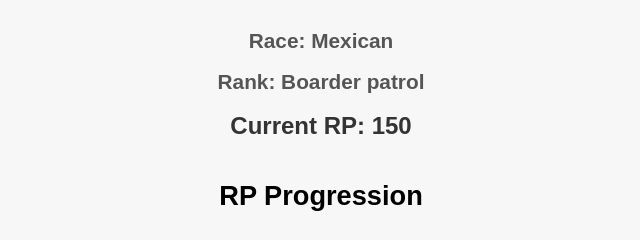
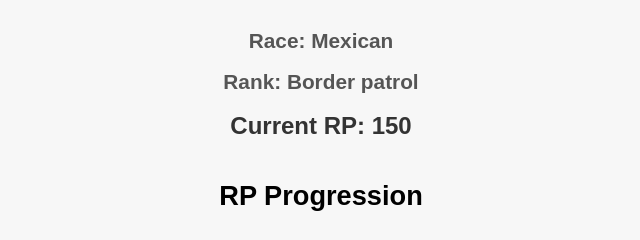
Before and after one commit to MAHAJAMBA/rp-leaderboards, a plain HTML site: page javier.html in a window 1280 px wide. Shown: the part 274-514 px from the top of the page, 319-959 px from the left. Drawn offline with Linux system fonts and the light colour scheme.

Commit message:
Update javier.html

```diff
--- a/javier.html
+++ b/javier.html
@@ -14,7 +14,7 @@
     <img src="images/javier.png" alt="Javier's Profile Picture">
     <h1>Javier</h1>
     <h2 class="race">Race: Mexican </h2>
-    <h2 class="rank">Rank: Boarder patrol </h2>
+    <h2 class="rank">Rank: Border patrol </h2>
     <h3>Current RP: 150</h3>
 </div>
 
```
